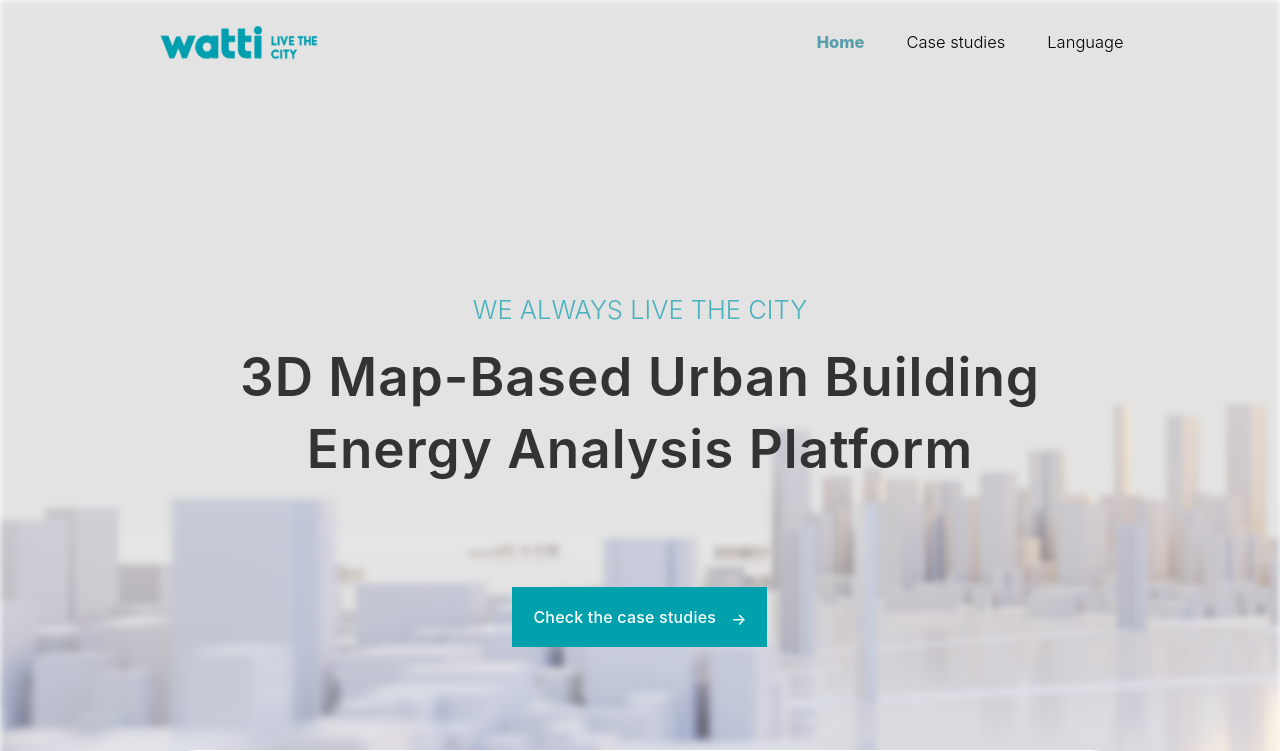
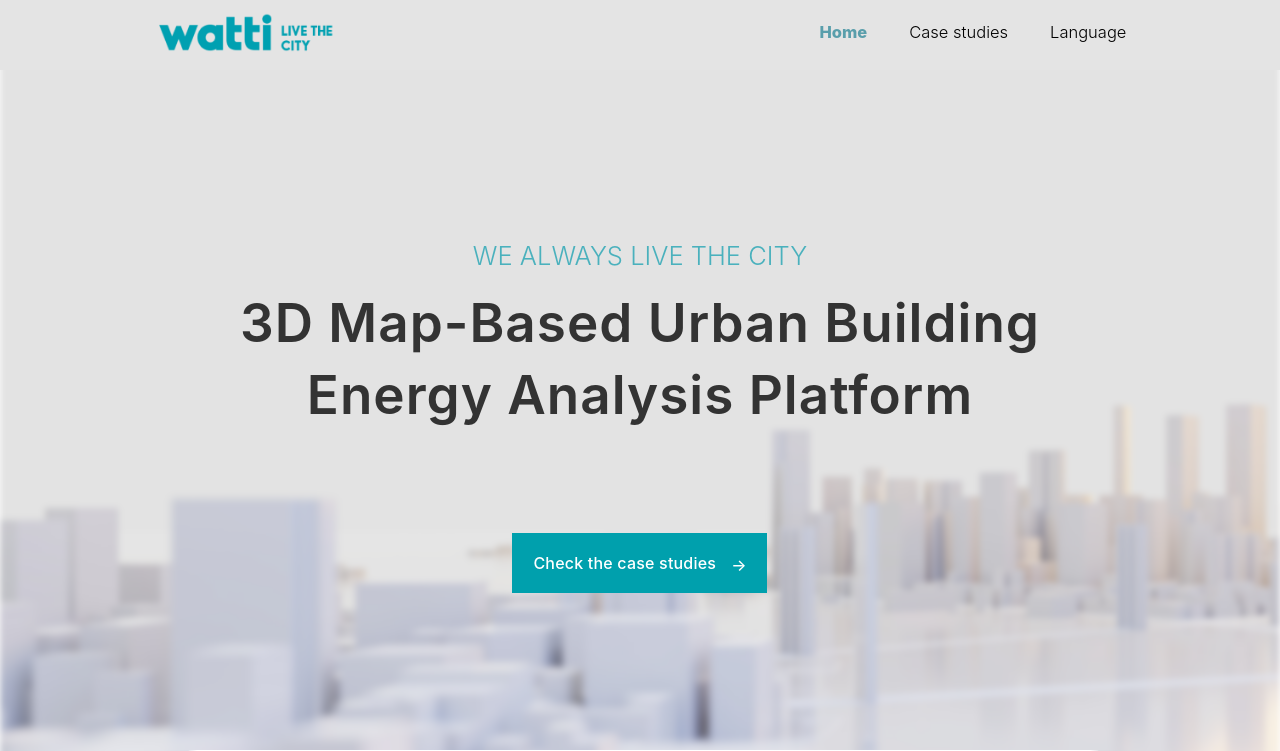
Before and after one commit to nine-watt/watti_info, a React (Create React App) app: page / in a window 1280 px wide. Shown: the top 751 px of the page. Built offline with nearby package versions, Linux system fonts and the light colour scheme; a web font is replaced by a local one.

Commit message:
code : 네비게이션 기능 추가

```diff
--- a/src/pages/WattiPage.jsx
+++ b/src/pages/WattiPage.jsx
@@ -58,7 +58,8 @@ const CheckSvg = () => {
 };
 
 const WattiPage = () => {
-  const [activeStep, setActiveStep] = useState(0);
+  const [activeStep, setActiveStep] = useState("step1");
+  const [isTop, setIsTop] = useState(true);
   const stepRefs = {
     step1: useRef(null),
     step2: useRef(null),
@@ -66,11 +67,13 @@ const WattiPage = () => {
 
   const handleScroll = () => {
     const steps = ["step1", "step2"];
-    const currentScroll = window.scrollTop;
+    const currentScroll = document.documentElement.scrollTop;
+    setIsTop(currentScroll === 0);
 
     for (let i = steps.length - 1; i >= 0; i--) {
       const step = stepRefs[steps[i]].current;
-      if (step && currentScroll >= step.offsetTop - 70 - 600) {
+      if (currentScroll >= step.offsetTop) {
+        console.log(steps[i]);
         setActiveStep(steps[i]);
         break;
       }
@@ -88,27 +91,26 @@ const WattiPage = () => {
     const firstStep = stepRefs["step1"].current;
     if (currentStep) {
       console.log(currentStep.offsetTop - firstStep.offsetTop);
-      window.scrollTo({ top: currentStep.offsetTop - firstStep.offsetTop, behavior: 'smooth' });
+      window.scrollTo({ top: currentStep.offsetTop - firstStep.offsetTop, behavior: "smooth" });
     }
   };
 
   return (
     <Body>
-      <TitleBg />
-      <TitleArea ref={stepRefs["step1"]}>
-        <TopNav>
+      <TopNav style={isTop ? {backgroundColor: "#e4e4e4"} : {backgroundColor: "white"}}>
         <WattiLogo src={Logo} alt="" />
         <NavRow>
-            <div style={activeStep === 0 ? { color: "#599eab", fontWeight: "800" } : {}} onClick={() => handleNavClick("step1")}>
+          <div style={activeStep === "step1" ? { color: "#599eab", fontWeight: "800" } : {}} onClick={() => handleNavClick("step1")}>
             Home
           </div>
-            <div style={activeStep === 1 ? { color: "#599eab", fontWeight: "800" } : {}} onClick={() => handleNavClick("step2")}>
+          <div style={activeStep === "step2" ? { color: "#599eab", fontWeight: "800" } : {}} onClick={() => handleNavClick("step2")}>
             Case studies
           </div>
           <div>Language</div>
         </NavRow>
       </TopNav>
-
+      <TitleBg />
+      <TitleArea ref={stepRefs["step1"]}>
         <CenterArea>
           <TitleHeader>
             <SubTitle>WE ALWAYS LIVE THE CITY</SubTitle>
--- a/src/pages/WattiPage.style.js
+++ b/src/pages/WattiPage.style.js
@@ -7,14 +7,20 @@ export const Body = styled.div`
 `;
 
 export const TopNav = styled.div`
-  padding: 4px 11%;
+  position: fixed;
+  top: 0;
+  left: 0;
+  width: 76%;
+  padding: 12px 12% 18px 12%;
   display: flex;
   justify-content: space-between;
-  align-items: center;
+  align-items: end;
+
+  z-index: 10;
 `;
 
 export const WattiLogo = styled.img`
-  height: 46px;
+  height: 40px;
   user-select: none;
 `;
 
@@ -195,7 +201,7 @@ export const Section2 = styled.div`
     width: 100%;
     height: 100%;
     background-color: rgba(0, 0, 0, 0.25); // 어두운 배경색
-    z-index: 1; // PIXI 애플리케이션 위에 배치
+    z-index: 0; // PIXI 애플리케이션 위에 배치
   }
 `;
 
@@ -204,7 +210,7 @@ export const Section2Title = styled.div`
   font-size: 36px;
   font-weight: 700;
   letter-spacing: 0px;
-  z-index: 2;
+  z-index: 1;
 `;
 
 export const Section2Btn = styled.a`
@@ -215,7 +221,7 @@ export const Section2Btn = styled.a`
   justify-content: center;
   align-items: center;
   gap: 15px;
-  z-index: 2;
+  z-index: 1;
 
   font-size: 16px;
   font-weight: 500;
@@ -304,7 +310,7 @@ export const HeaderBtmNavArea = styled.div`
   border-radius: 40px;
   box-shadow: 0 25px 50px -20px rgb(0 0 0 / 0.1);
   background-color: white;
-  z-index: 2;
+  z-index: 1;
 
   display: flex;
   justify-content: center;
```
Also changed, not shown: src/assets/watti_logo.png. Lines whose indentation alone changed are shown as unchanged.
